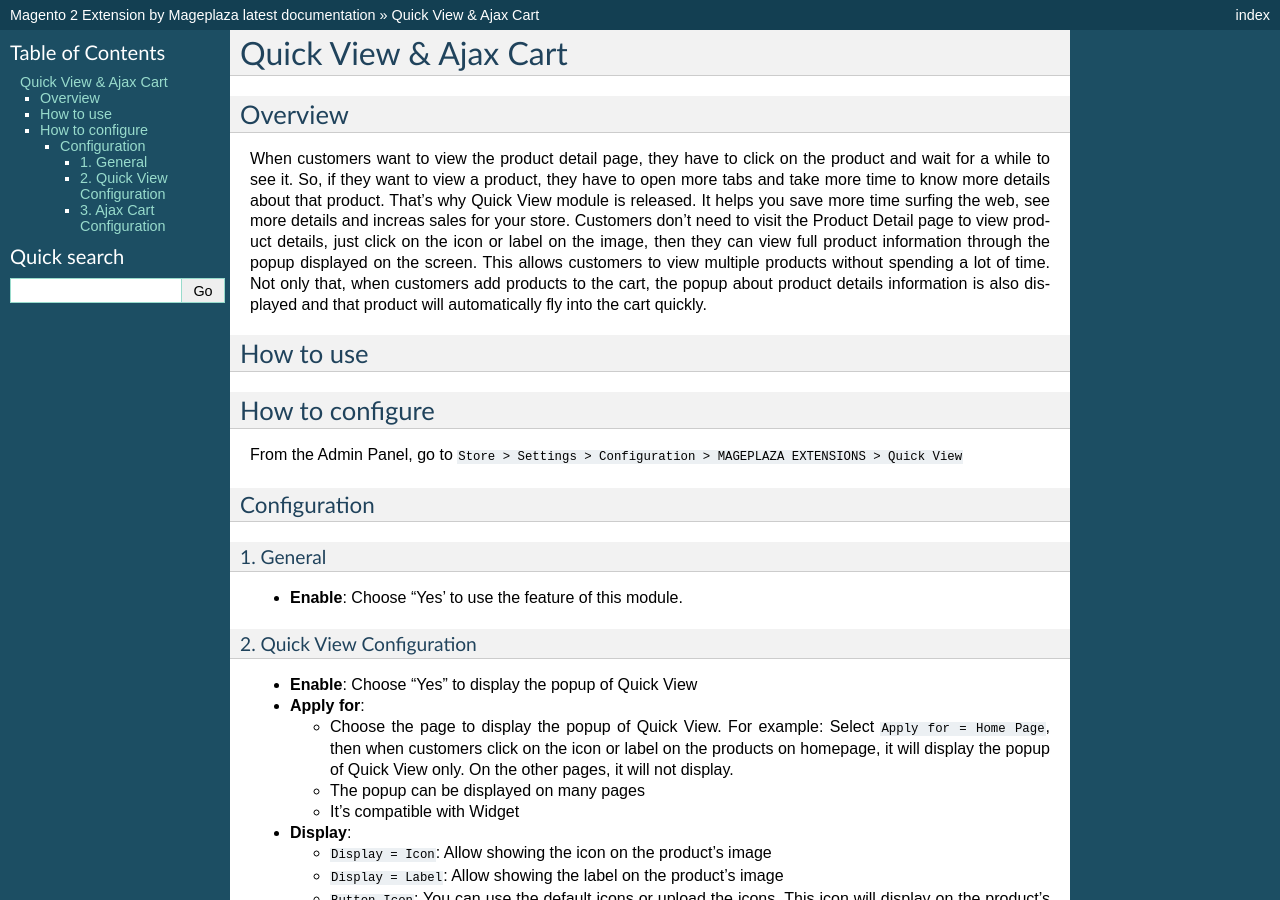
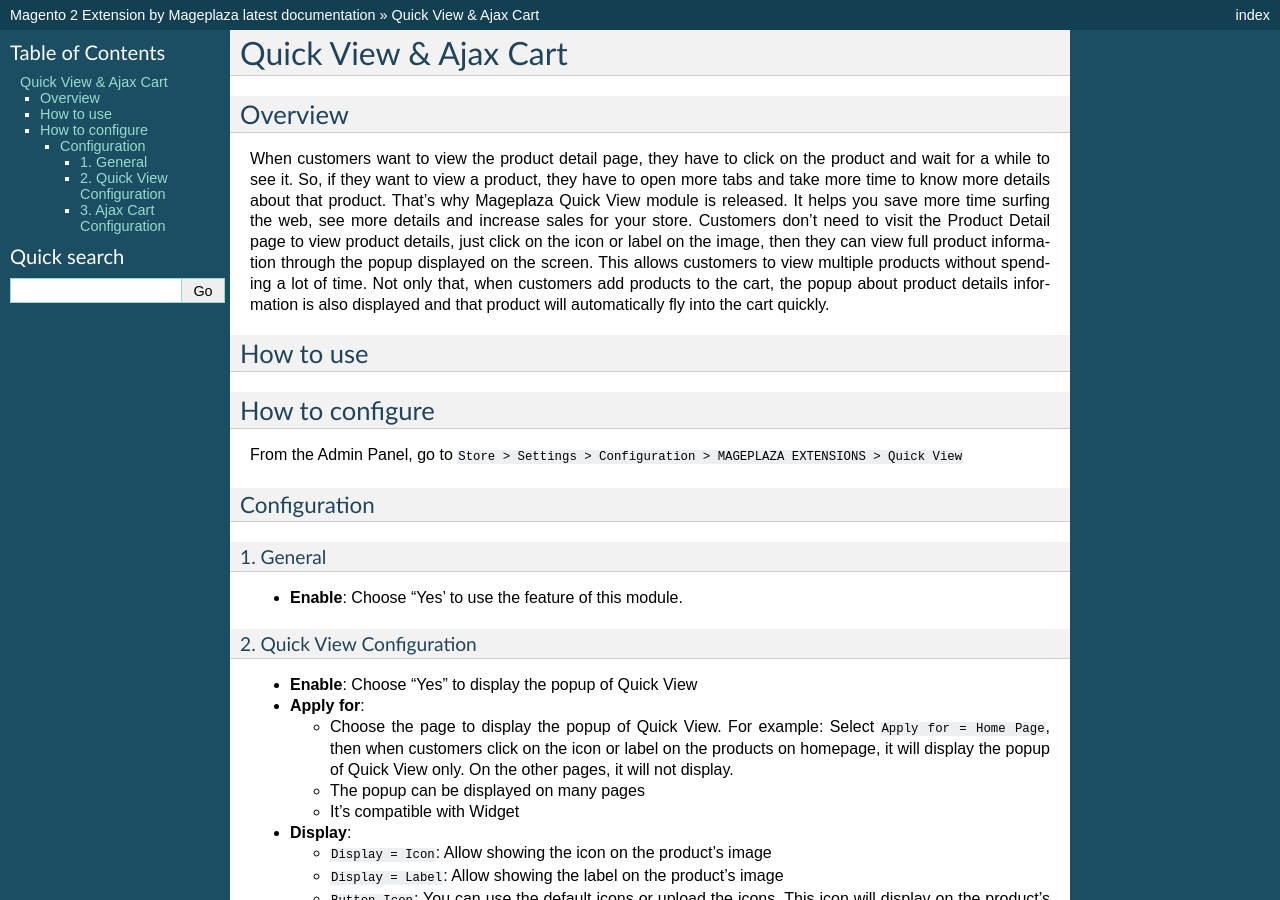
Before and after one commit to magepages/mpdocs, a Sphinx documentation site: the page built from docs/quick-view-ajax-cart/index.md, in a window 1280 px wide and 900 px high. Built offline with Sphinx 7.4.7, drawn with Linux system fonts in a browser that asks for light colours; pages that are not in the unit, such as notebooks, are missing from menus.

Commit message:
Update index.md

```diff
--- a/docs/quick-view-ajax-cart/index.md
+++ b/docs/quick-view-ajax-cart/index.md
@@ -1,7 +1,7 @@
 # Quick View & Ajax Cart
 ## Overview
 
-When customers want to view the product detail page, they have to click on the product and wait for a while to see it. So, if they want to view a product, they have to open more tabs and take more time to know more details about that product. That's why Quick View module is released. It helps you save more time surfing the web, see more details and increas sales for your store. Customers don't need to visit the Product Detail page to view product details, just click on the icon or label on the image, then they can view full product information through the popup displayed on the screen. This allows customers to view multiple products without spending a lot of time. Not only that, when customers add products to the cart, the popup about product details information is also displayed and that product will automatically fly into the cart quickly.
+When customers want to view the product detail page, they have to click on the product and wait for a while to see it. So, if they want to view a product, they have to open more tabs and take more time to know more details about that product. That's why Mageplaza Quick View module is released. It helps you save more time surfing the web, see more details and increase sales for your store. Customers don't need to visit the Product Detail page to view product details, just click on the icon or label on the image, then they can view full product information through the popup displayed on the screen. This allows customers to view multiple products without spending a lot of time. Not only that, when customers add products to the cart, the popup about product details information is also displayed and that product will automatically fly into the cart quickly.
 
 ## How to use
 
```
